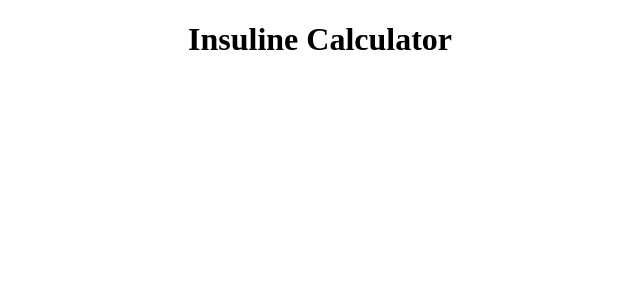
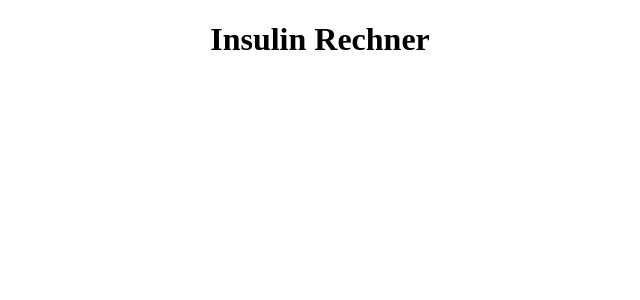
Before and after one commit to Derion23/insulin-calculator, a React (Create React App) app: page / in a window 1280 px wide. Shown: the top 300 px of the page, without its empty margins (320-960 px from the left). Built offline with nearby package versions, Linux system fonts and the light colour scheme.

Commit message:
changed insuline to insulin

```diff
--- a/public/index.html
+++ b/public/index.html
@@ -12,7 +12,7 @@
     <link rel="apple-touch-icon" href="%PUBLIC_URL%/logo192.png" />
     <link rel="manifest" href="%PUBLIC_URL%/manifest.json" />
 
-    <title>Insuline Calculator</title>
+    <title>Insulin Rechner</title>
   </head>
   <body>
     <noscript>You need to enable JavaScript to run this app.</noscript>
--- a/src/App.js
+++ b/src/App.js
@@ -4,7 +4,7 @@ import "./style.css"
 export default function App() {
     return (
         <div>
-            <h1>Insuline Calculator</h1>
+            <h1>Insulin Rechner</h1>
         </div>
     )
 }
```
Also changed, not shown: 8 other files (tests, documents, lock files or other folders).
